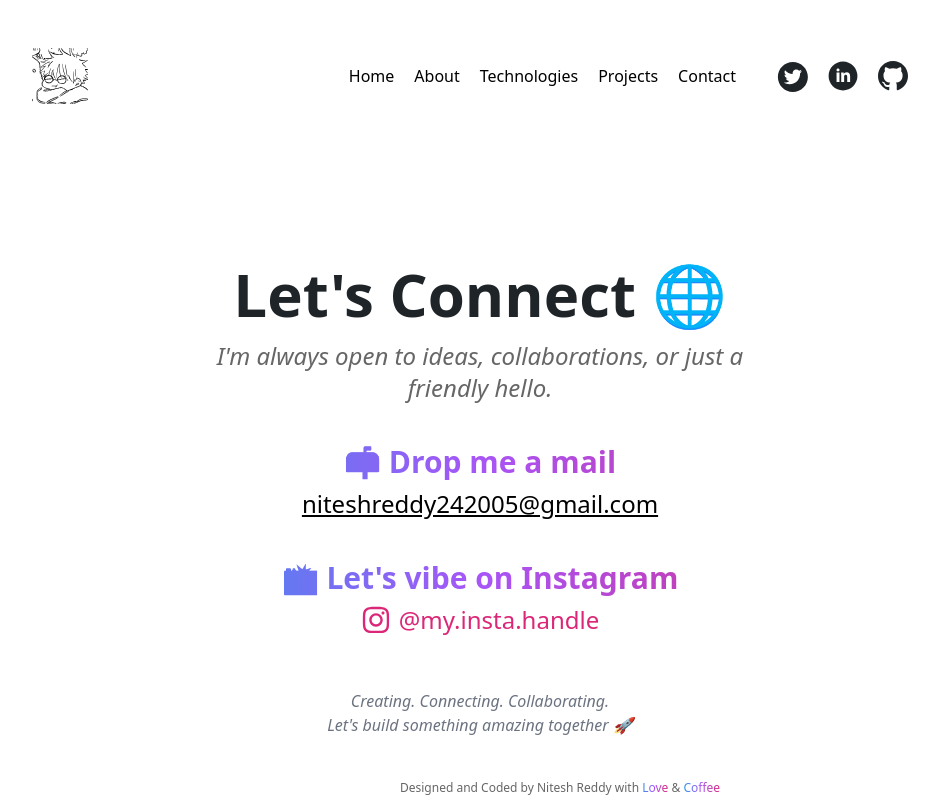
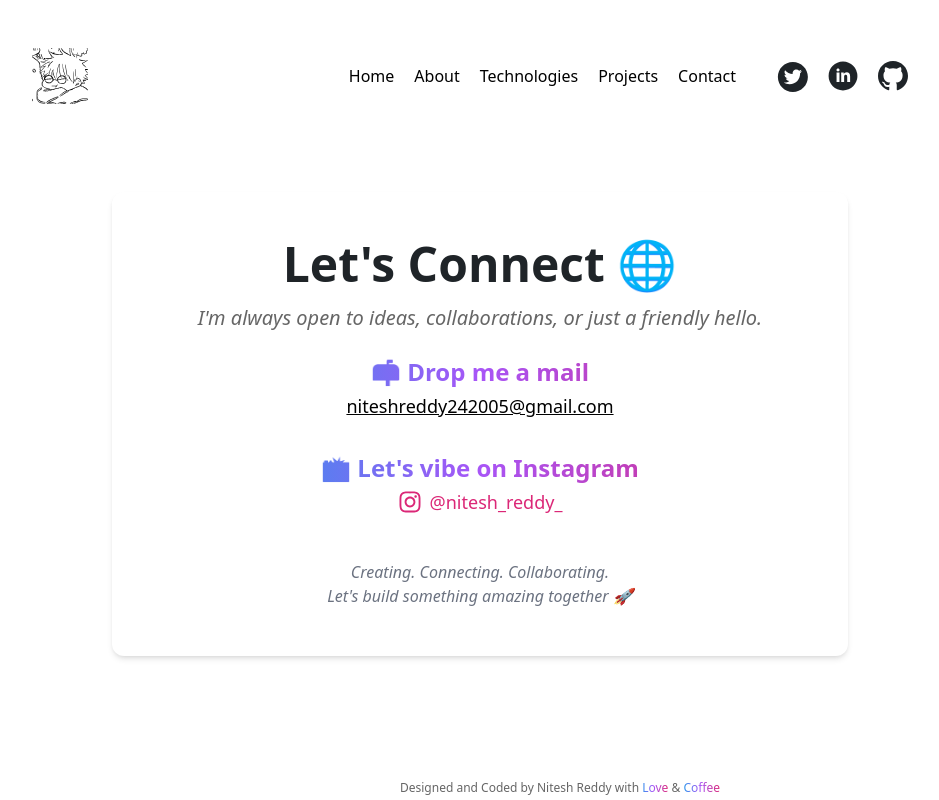
Before and after one commit to PanatiNitesh/Portfolio, a React (Create React App) app in the folder myself/: page /contact in a window 1280 px wide. Shown: the whole page, without its empty margins (160-1099 px from the left). Built offline with nearby package versions, Linux system fonts and the light colour scheme.

Commit message:
updated contact.js

```diff
--- a/myself/src/Pages/Contact.js
+++ b/myself/src/Pages/Contact.js
@@ -6,46 +6,49 @@ function Contact() {
   const { email, instagram } = contactDetails;
 
   return (
-    <main className="container mx-auto max-width section text-center">
-      <h1 className="text-3xl md:text-4xl lg:text-6xl font-bold text-dark-heading dark:text-light-heading">
+    <main className="container mx-auto px-4 py-10 max-w-3xl">
+      <div className="bg-white dark:bg-[#1f1f1f] shadow-md dark:shadow-lg rounded-xl p-8 md:p-12 text-center">
+        <h1 className="text-3xl md:text-4xl lg:text-5xl font-bold text-dark-heading dark:text-light-heading mb-4">
           Let's Connect 🌐
         </h1>
-      <p className="text-xl md:text-2xl text-content dark:text-light-content mt-4 max-w-xl mx-auto italic">
+        <p className="text-lg md:text-xl text-content dark:text-gray-300 italic max-w-xl mx-auto mb-6">
           I'm always open to ideas, collaborations, or just a friendly hello.
         </p>
 
         {/* Email Section */}
-      <div className="mt-10">
-        <h3 className="text-2xl md:text-3xl text-gradient font-semibold mb-2">
+        <div className="mt-6">
+          <h3 className="text-xl md:text-2xl text-gradient font-semibold mb-1">
             📬 Drop me a mail
           </h3>
           <a
             href={`mailto:${email}`}
-          className="text-xl md:text-2xl underline hover:text-blue-500 dark:hover:text-blue-400 transition-colors"
+            className="text-base md:text-lg underline hover:text-blue-600 dark:hover:text-blue-400 transition-colors"
           >
             {email}
           </a>
         </div>
 
         {/* Instagram Section */}
-      <div className="mt-10">
-        <h3 className="text-2xl md:text-3xl text-gradient font-semibold mb-2">
+        <div className="mt-8">
+          <h3 className="text-xl md:text-2xl text-gradient font-semibold mb-1">
             📸 Let's vibe on Instagram
           </h3>
           <a
             href={instagram}
             target="_blank"
             rel="noopener noreferrer"
-          className="inline-flex items-center gap-2 text-xl md:text-2xl text-pink-600 hover:text-pink-400 transition-colors"
+            className="inline-flex items-center justify-center gap-2 text-pink-600 dark:text-pink-400 hover:text-pink-500 dark:hover:text-pink-300 transition-colors text-base md:text-lg"
           >
-          <FaInstagram className="text-3xl" /> @my.insta.handle
+            <FaInstagram className="text-2xl" />
+            @nitesh_reddy_
           </a>
         </div>
 
-      {/* Cool Quote / Aesthetic Vibe */}
-      <div className="mt-12 text-sm md:text-base text-gray-500 dark:text-gray-400 italic">
+        {/* Footer Vibe Quote */}
+        <div className="mt-10 text-sm md:text-base text-gray-500 dark:text-gray-400 italic">
           Creating. Connecting. Collaborating. <br />
           Let's build something amazing together 🚀
+        </div>
       </div>
     </main>
   );
```
Lines whose indentation alone changed are shown as unchanged.
